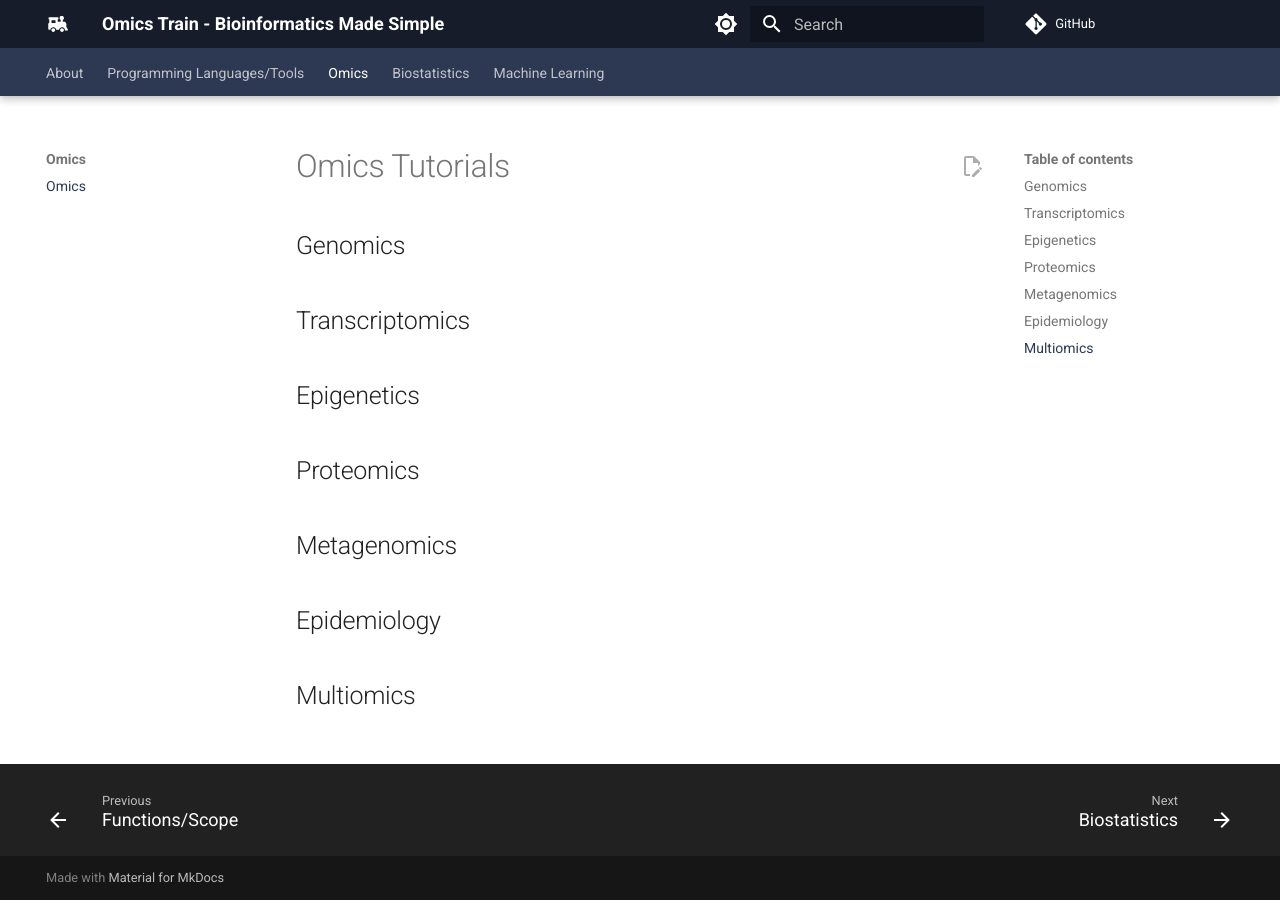
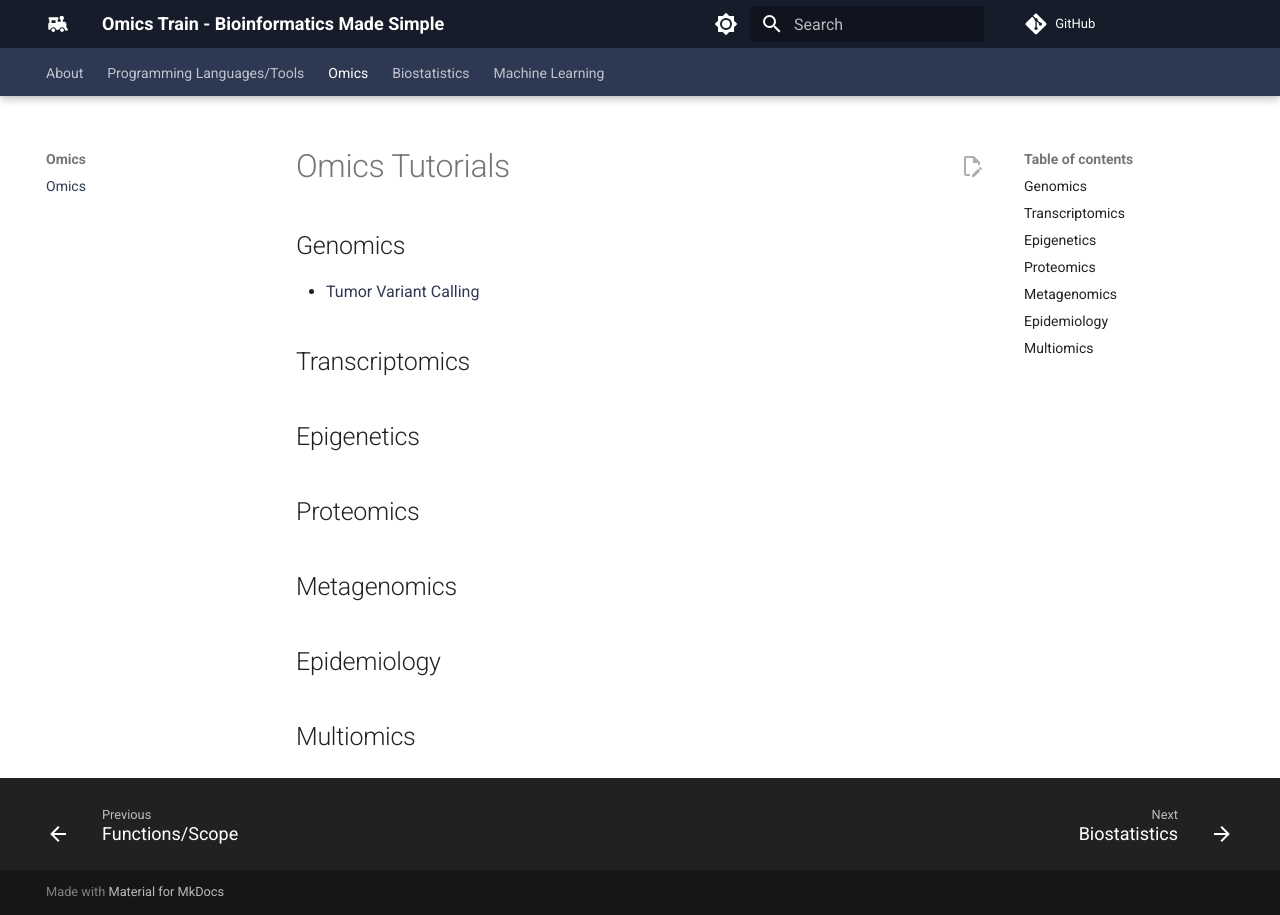
Before and after one commit to comp-tox-jhu/CompToxLab, an MkDocs documentation site: the page built from docs/omics/omics.md, in a window 1280 px wide. Built offline with MkDocs 1.6.1 and Material for MkDocs 9.7.7, drawn with Linux system fonts in a browser that asks for light colours; comment, search, counter and statistics services are not loaded.

Commit message:
Update omics.md

```diff
--- a/docs/omics/omics.md
+++ b/docs/omics/omics.md
@@ -1,6 +1,8 @@
 # Omics Tutorials
 
 ## Genomics
+
+- [Tumor Variant Calling](./tumor_variant_calling/01_introduction.md)
 
 ## Transcriptomics
 
```
